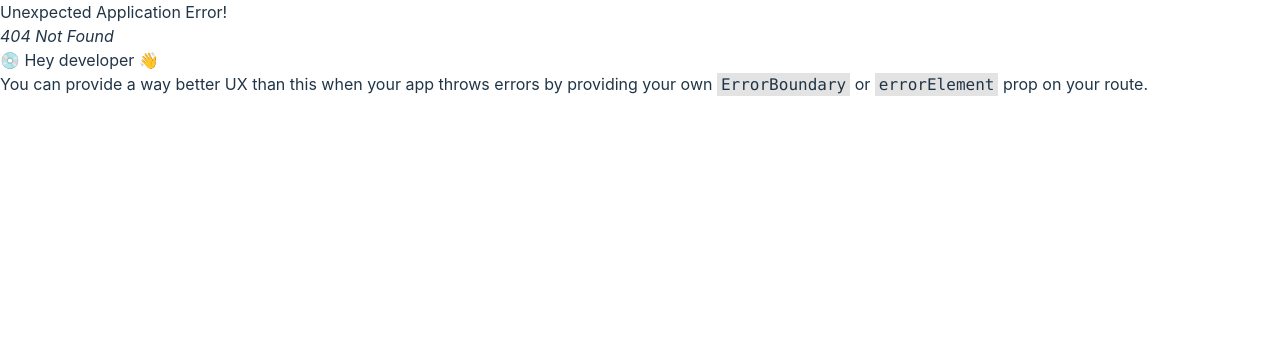
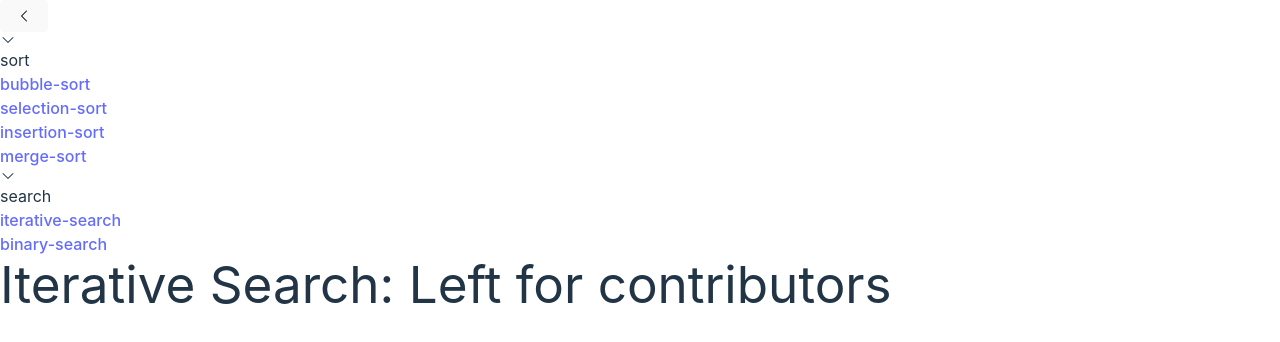
Before and after one commit to ahmad-kashkoush/algorithm-visualizer, a React (Vite) app: page /search/iterative-search in a window 1280 px wide. Before the commit this address had no page. Shown: the top 342 px of the page. Built offline with nearby package versions, Linux system fonts and the light colour scheme.

Commit message:
feat: add Iterative search boiler Plate

```diff
--- a/src/App.jsx
+++ b/src/App.jsx
@@ -1,4 +1,5 @@
 import BinarySearch from "@/pages/searching/binary-search/BinarySearch";
+import IterativeSearch from "@/pages/searching/iterative-search/IterativeSearch";
 import BubbleSort from "@/pages/sorting/bubble-sort/BubbleSort";
 import InsertionSort from "@/pages/sorting/insertion-sort/InsertionSort";
 import MergeSort from "@/pages/sorting/merge-sort/MergeSort";
@@ -21,6 +22,7 @@ const router = createBrowserRouter([
       { path: "/sort/merge-sort", element: <MergeSort /> },
       // searching
       { path: "/search/binary-search", element: <BinarySearch /> },
+      { path: "/search/iterative-search", element: <IterativeSearch /> },
 
     ],
     // add outlets
--- /dev/null
+++ b/src/pages/searching/iterative-search/IterativeSearch.jsx
@@ -0,0 +1,9 @@
+function IterativeSearch() {
+  return (
+    <>
+      <h1>Iterative Search: Left for contributors</h1>
+       {/* TODO: implement similar to binary-search */}
+    </>
+  );
+}
+export default IterativeSearch;
--- /dev/null
+++ b/src/pages/searching/iterative-search/useItarativeSearch.js
@@ -0,0 +1,5 @@
+/**TODO
+ *  I will leave this algo as a good first issue
+ * - Study binary-search folder, it is very similar to this one
+ * -
+ */
```
